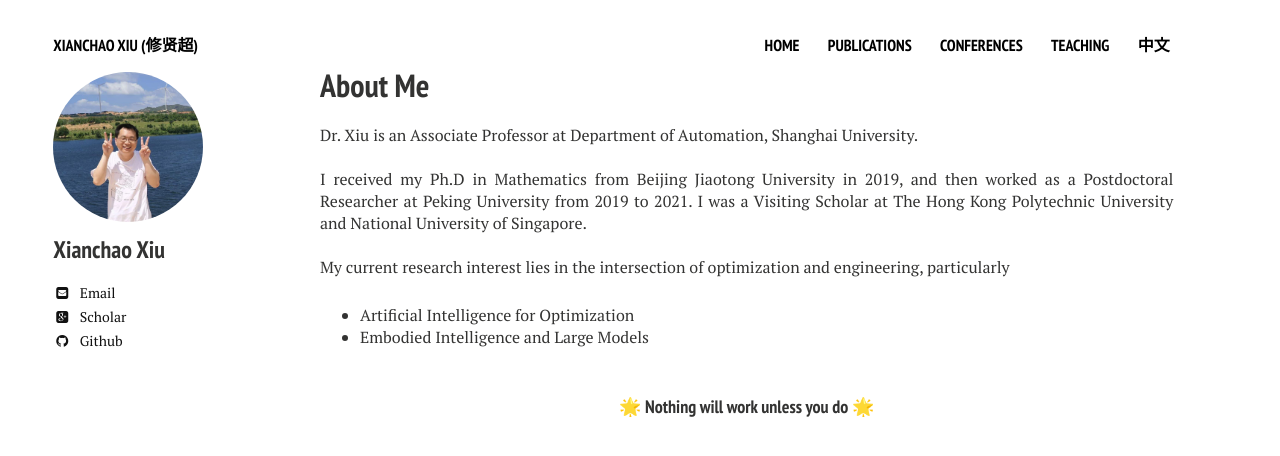
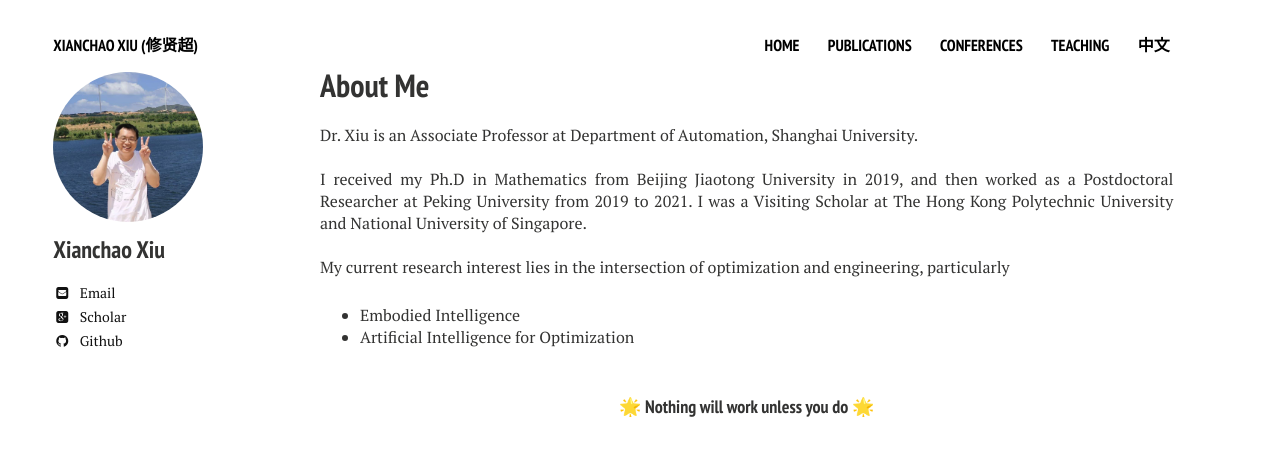
Before and after one commit to xianchaoxiu/xianchaoxiu.github.io, a Jekyll site: the page built from index.md, in a window 1280 px wide. Shown: the top 456 px of the page. Built offline with Jekyll 4.4.1, drawn with Linux system fonts in a browser that asks for light colours; nearby versions of some CDN libraries.

Commit message:
Update home2.html

```diff
--- a/_layouts/home2.html
+++ b/_layouts/home2.html
@@ -35,8 +35,8 @@
 
         My current research interest lies in the intersection of optimization and engineering, particularly
    <ul>
-      <li> Artificial Intelligence for Optimization </li>
-      <li> Embodied Intelligence and Large Models  </li> <br>
+      <li> Embodied Intelligence </li>
+      <li> Artificial Intelligence for Optimization </li> <br>
    </ul>
 
 
```
